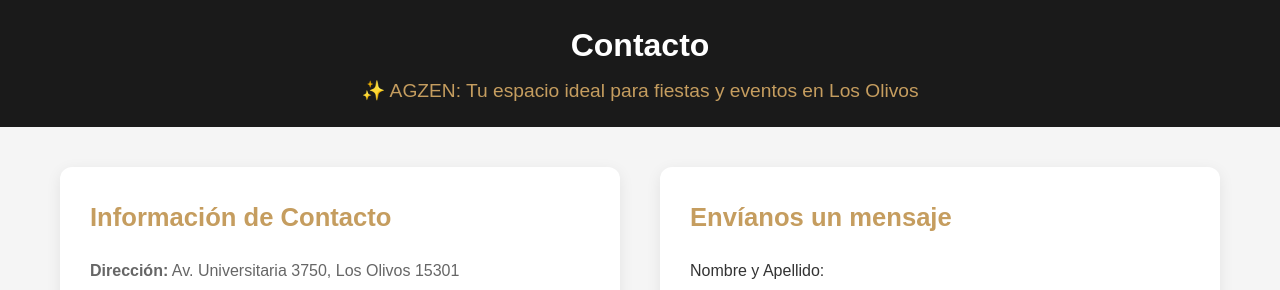
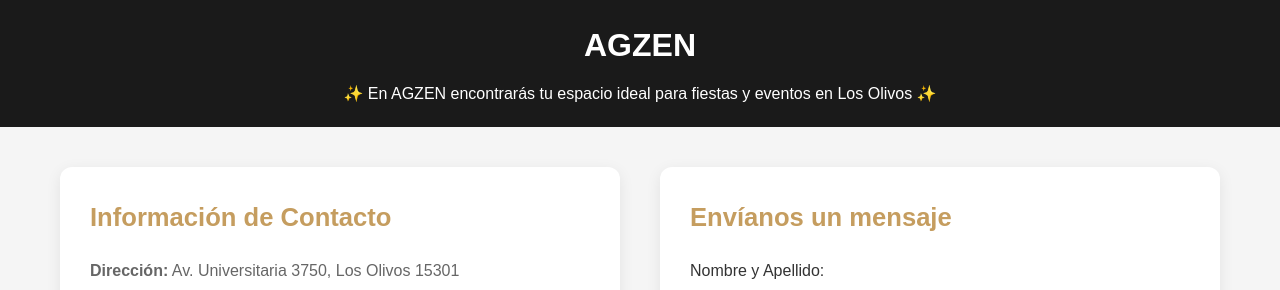
Before and after one commit to EventosAgzen/Contacto, a plain HTML site: page index.html in a window 1280 px wide. Shown: the top 290 px of the page. Drawn offline with Linux system fonts and the light colour scheme.

Commit message:
Update index.html

```diff
--- a/index.html
+++ b/index.html
@@ -3,14 +3,14 @@
   <head>
     <meta charset="UTF-8" />
     <meta name="viewport" content="width=device-width, initial-scale=1.0" />
-    <title>CONTACTO</title>
+    <title>AGZEN</title>
     <link rel="stylesheet" href="styles.css" />
   </head>
   <body>
     <header>
-      <h1>Contacto</h1>
-      <p class="subtitulo">
-        ✨ AGZEN: Tu espacio ideal para fiestas y eventos en Los Olivos
+      <h1 class="titulo-elegante">AGZEN</h1>
+      <p class="subtitulo-elegante">
+        ✨ En AGZEN encontrarás tu espacio ideal para fiestas y eventos en Los Olivos ✨
       </p>
     </header>
 
```
